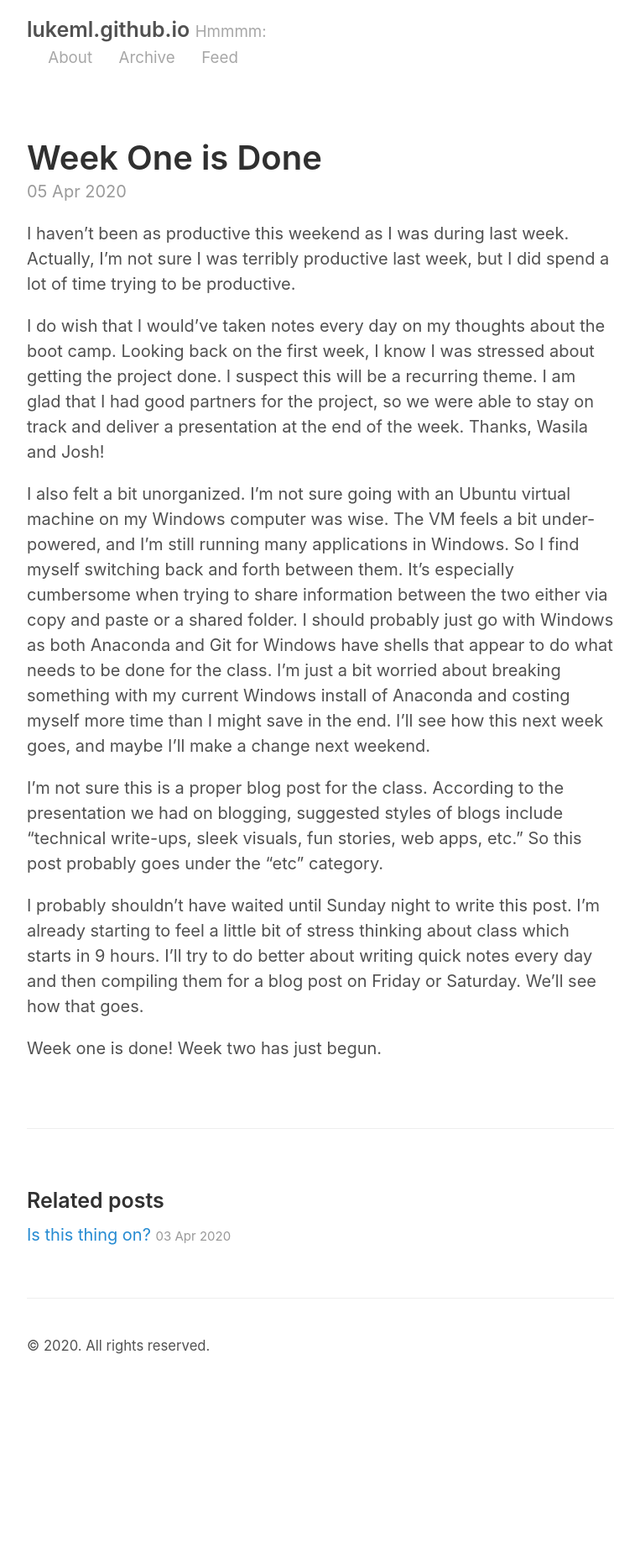
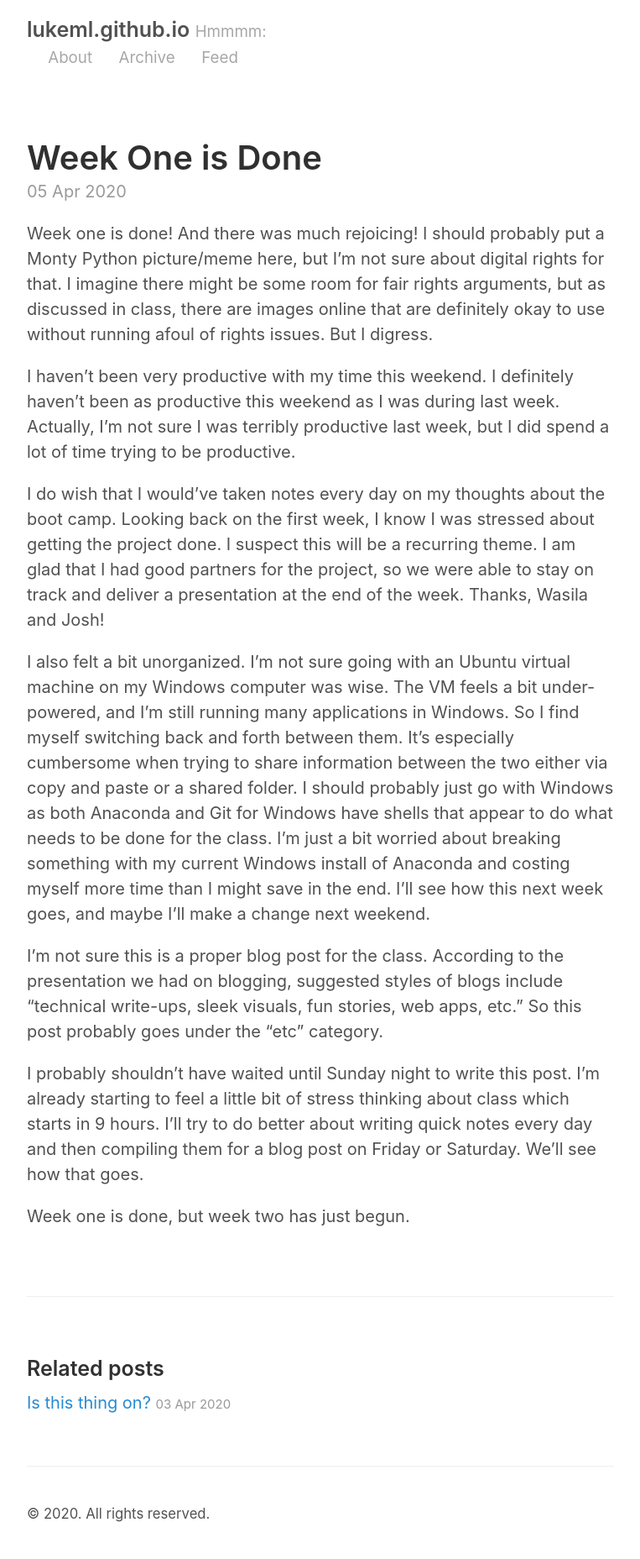
Before and after one commit to lukeml/lukeml.github.io, a Jekyll site: the page built from _posts/2020-04-05-Project-1.md, in a window 1280 px wide. Shown: the whole page at 84% size, without its empty margins (258-1021 px from the left). Built offline with Jekyll 4.4.1, drawn with Linux system fonts in a browser that asks for light colours; before the commit the page ends 1656 px from its top, so only the background shows below that.

Commit message:
minor edits to blog post

```diff
--- a/_posts/2020-04-05-Project-1.md
+++ b/_posts/2020-04-05-Project-1.md
@@ -3,7 +3,9 @@ layout: post
 title: Week One is Done
 ---
 
-I haven't been as productive this weekend as I was during last week. Actually, I'm not sure I was terribly productive last week, but I did spend a lot of time trying to be productive.
+Week one is done! And there was much rejoicing! I should probably put a Monty Python picture/meme here, but I'm not sure about digital rights for that. I imagine there might be some room for fair rights arguments, but as discussed in class, there are images online that are definitely okay to use without running afoul of rights issues. But I digress.
+
+I haven't been very productive with my time this weekend. I definitely haven't been as productive this weekend as I was during last week. Actually, I'm not sure I was terribly productive last week, but I did spend a lot of time trying to be productive.
 
 I do wish that I would've taken notes every day on my thoughts about the boot camp. Looking back on the first week, I know I was stressed about getting the project done. I suspect this will be a recurring theme. I am glad that I had good partners for the project, so we were able to stay on track and deliver a presentation at the end of the week. Thanks, Wasila and Josh!
 
@@ -13,4 +15,4 @@ I'm not sure this is a proper blog post for the class. According to the presenta
 
 I probably shouldn't have waited until Sunday night to write this post. I'm already starting to feel a little bit of stress thinking about class which starts in 9 hours. I'll try to do better about writing quick notes every day and then compiling them for a blog post on Friday or Saturday. We'll see how that goes.
 
-Week one is done! Week two has just begun.
+Week one is done, but week two has just begun.
```
